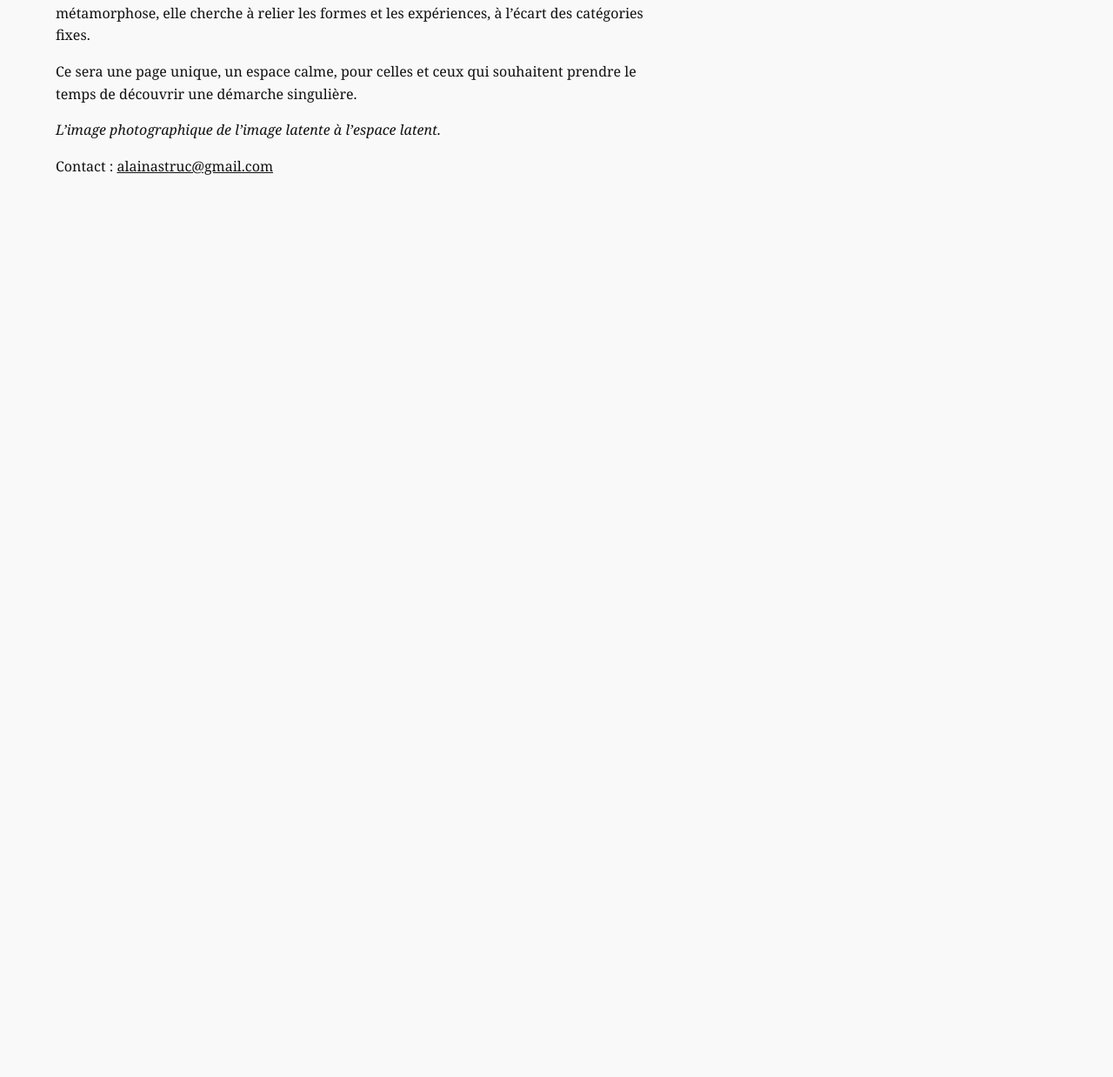
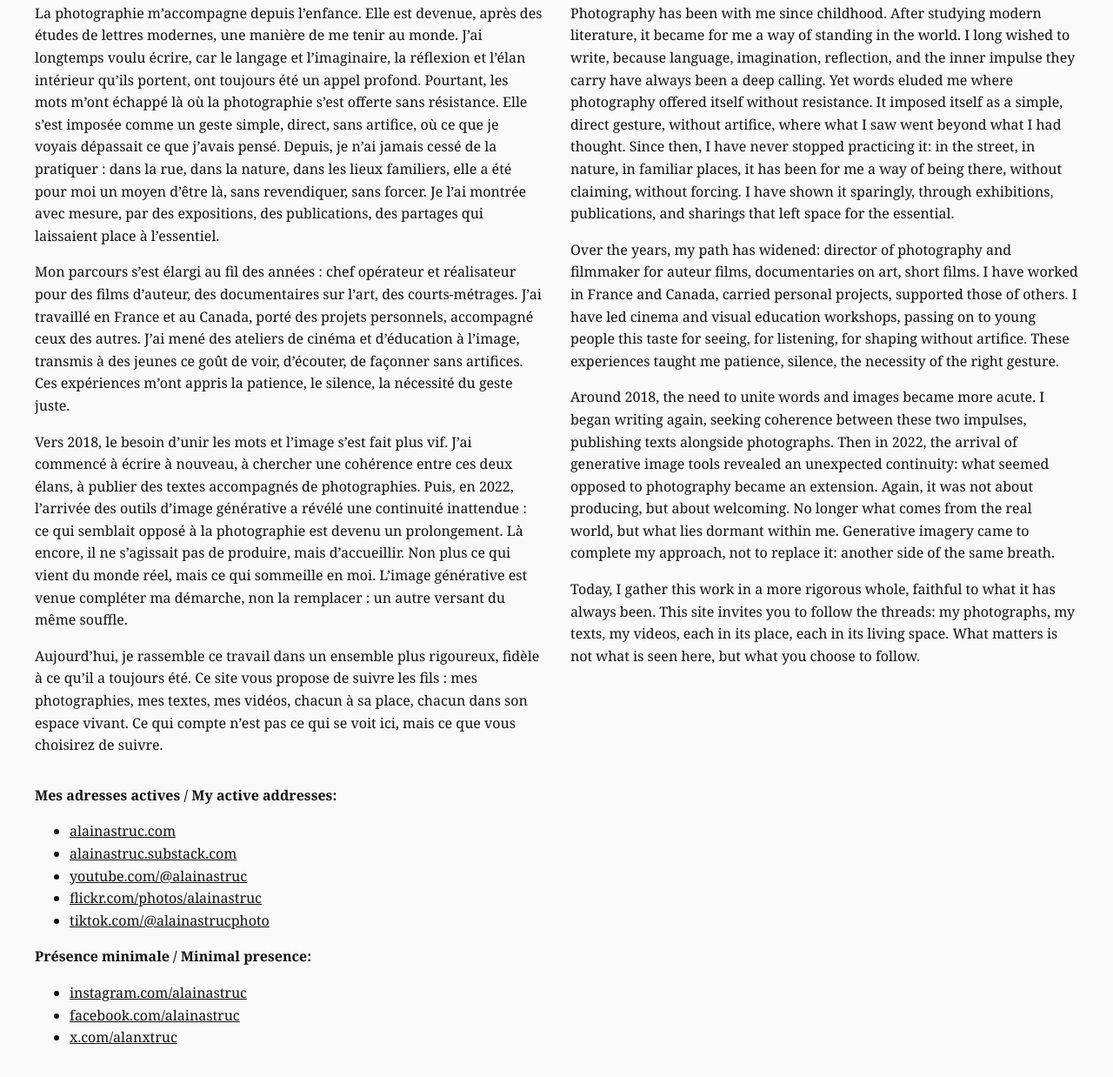
Before and after one commit to alainastruc/alainastruc.com, a plain HTML site: page index.html in a window 1280 px wide. Shown: the part 296-1534 px from the top of the page at 87% size. Before the commit the page ends 800 px from the top, so only its background shows below. Drawn offline with Linux system fonts and the light colour scheme.

Commit message:
Update index.html

```diff
--- a/index.html
+++ b/index.html
@@ -8,37 +8,73 @@
       font-family: Georgia, serif;
       background-color: #f9f9f9;
       color: #111;
-      margin: 4rem;
-      max-width: 700px;
+      margin: 4rem auto;
+      max-width: 1200px;
       line-height: 1.6;
+    }
+    .columns {
+      display: flex;
+      gap: 2rem;
+    }
+    .column {
+      flex: 1;
+    }
+    a {
+      color: #111;
+      text-decoration: underline;
     }
     h1 {
       font-size: 1.8em;
       font-weight: bold;
       margin-bottom: 1em;
     }
-    em {
-      font-style: italic;
-    }
-    a {
-      color: #111;
-      text-decoration: underline;
-    }
   </style>
 </head>
 <body>
-  <h1>12 juin 2025</h1>
 
-  <p>Ce site est en cours de reconstruction.</p>
+<h1>Alain Astruc</h1>
 
-  <p>Il accueillera bientôt une brève présentation biographique et un aperçu du travail d’Alain Astruc, artiste photographe et vidéaste.</p>
+<div class="columns">
+  <div class="column">
+    <p>Je suis un artiste photographe, vidéaste et écrivain. Mon travail explore les formes visibles et celles qui attendent de le devenir, dans un geste qui accueille ce qui se présente, qu’il vienne du monde extérieur ou de l’imaginaire intérieur. Ce site ne montre pas, il trace un chemin. Il vous invite à suivre des liens vers les lieux où ce travail vit et se partage.</p>
 
-  <p>Sa pratique — labyrinthique, en constellation — traverse la photographie, la vidéo, l’imagerie générative, l’écriture et la musique. Toujours en construction, en perpétuelle métamorphose, elle cherche à relier les formes et les expériences, à l’écart des catégories fixes.</p>
+    <p>La photographie m’accompagne depuis l’enfance. Elle est devenue, après des études de lettres modernes, une manière de me tenir au monde. J’ai longtemps voulu écrire, car le langage et l’imaginaire, la réflexion et l’élan intérieur qu’ils portent, ont toujours été un appel profond. Pourtant, les mots m’ont échappé là où la photographie s’est offerte sans résistance. Elle s’est imposée comme un geste simple, direct, sans artifice, où ce que je voyais dépassait ce que j’avais pensé. Depuis, je n’ai jamais cessé de la pratiquer : dans la rue, dans la nature, dans les lieux familiers, elle a été pour moi un moyen d’être là, sans revendiquer, sans forcer. Je l’ai montrée avec mesure, par des expositions, des publications, des partages qui laissaient place à l’essentiel.</p>
 
-  <p>Ce sera une page unique, un espace calme, pour celles et ceux qui souhaitent prendre le temps de découvrir une démarche singulière.</p>
+    <p>Mon parcours s’est élargi au fil des années : chef opérateur et réalisateur pour des films d’auteur, des documentaires sur l’art, des courts-métrages. J’ai travaillé en France et au Canada, porté des projets personnels, accompagné ceux des autres. J’ai mené des ateliers de cinéma et d’éducation à l’image, transmis à des jeunes ce goût de voir, d’écouter, de façonner sans artifices. Ces expériences m’ont appris la patience, le silence, la nécessité du geste juste.</p>
 
-  <p><em>L’image photographique de l’image latente à l’espace latent.</em></p>
+    <p>Vers 2018, le besoin d’unir les mots et l’image s’est fait plus vif. J’ai commencé à écrire à nouveau, à chercher une cohérence entre ces deux élans, à publier des textes accompagnés de photographies. Puis, en 2022, l’arrivée des outils d’image générative a révélé une continuité inattendue : ce qui semblait opposé à la photographie est devenu un prolongement. Là encore, il ne s’agissait pas de produire, mais d’accueillir. Non plus ce qui vient du monde réel, mais ce qui sommeille en moi. L’image générative est venue compléter ma démarche, non la remplacer : un autre versant du même souffle.</p>
 
-  <p>Contact : <a href="mailto:alainastruc@gmail.com">alainastruc@gmail.com</a></p>
+    <p>Aujourd’hui, je rassemble ce travail dans un ensemble plus rigoureux, fidèle à ce qu’il a toujours été. Ce site vous propose de suivre les fils : mes photographies, mes textes, mes vidéos, chacun à sa place, chacun dans son espace vivant. Ce qui compte n’est pas ce qui se voit ici, mais ce que vous choisirez de suivre.</p>
+  </div>
+
+  <div class="column">
+    <p>I am a photographer, filmmaker and writer. My work explores both visible forms and those that await becoming, in a gesture that welcomes what presents itself, whether it comes from the outer world or from the inner imagination. This site does not display, it traces a path. It invites you to follow links to the places where this work lives and is shared.</p>
+
+    <p>Photography has been with me since childhood. After studying modern literature, it became for me a way of standing in the world. I long wished to write, because language, imagination, reflection, and the inner impulse they carry have always been a deep calling. Yet words eluded me where photography offered itself without resistance. It imposed itself as a simple, direct gesture, without artifice, where what I saw went beyond what I had thought. Since then, I have never stopped practicing it: in the street, in nature, in familiar places, it has been for me a way of being there, without claiming, without forcing. I have shown it sparingly, through exhibitions, publications, and sharings that left space for the essential.</p>
+
+    <p>Over the years, my path has widened: director of photography and filmmaker for auteur films, documentaries on art, short films. I have worked in France and Canada, carried personal projects, supported those of others. I have led cinema and visual education workshops, passing on to young people this taste for seeing, for listening, for shaping without artifice. These experiences taught me patience, silence, the necessity of the right gesture.</p>
+
+    <p>Around 2018, the need to unite words and images became more acute. I began writing again, seeking coherence between these two impulses, publishing texts alongside photographs. Then in 2022, the arrival of generative image tools revealed an unexpected continuity: what seemed opposed to photography became an extension. Again, it was not about producing, but about welcoming. No longer what comes from the real world, but what lies dormant within me. Generative imagery came to complete my approach, not to replace it: another side of the same breath.</p>
+
+    <p>Today, I gather this work in a more rigorous whole, faithful to what it has always been. This site invites you to follow the threads: my photographs, my texts, my videos, each in its place, each in its living space. What matters is not what is seen here, but what you choose to follow.</p>
+  </div>
+</div>
+
+<p><strong>Mes adresses actives / My active addresses:</strong></p>
+<ul>
+  <li><a href="https://alainastruc.com">alainastruc.com</a></li>
+  <li><a href="https://alainastruc.substack.com">alainastruc.substack.com</a></li>
+  <li><a href="https://www.youtube.com/@alainastruc">youtube.com/@alainastruc</a></li>
+  <li><a href="https://www.flickr.com/photos/alainastruc/">flickr.com/photos/alainastruc</a></li>
+  <li><a href="https://www.tiktok.com/@alainastrucphoto">tiktok.com/@alainastrucphoto</a></li>
+</ul>
+
+<p><strong>Présence minimale / Minimal presence:</strong></p>
+<ul>
+  <li><a href="https://www.instagram.com/alainastruc/">instagram.com/alainastruc</a></li>
+  <li><a href="https://www.facebook.com/alainastruc">facebook.com/alainastruc</a></li>
+  <li><a href="https://x.com/alanxtruc">x.com/alanxtruc</a></li>
+</ul>
+
 </body>
 </html>
```
